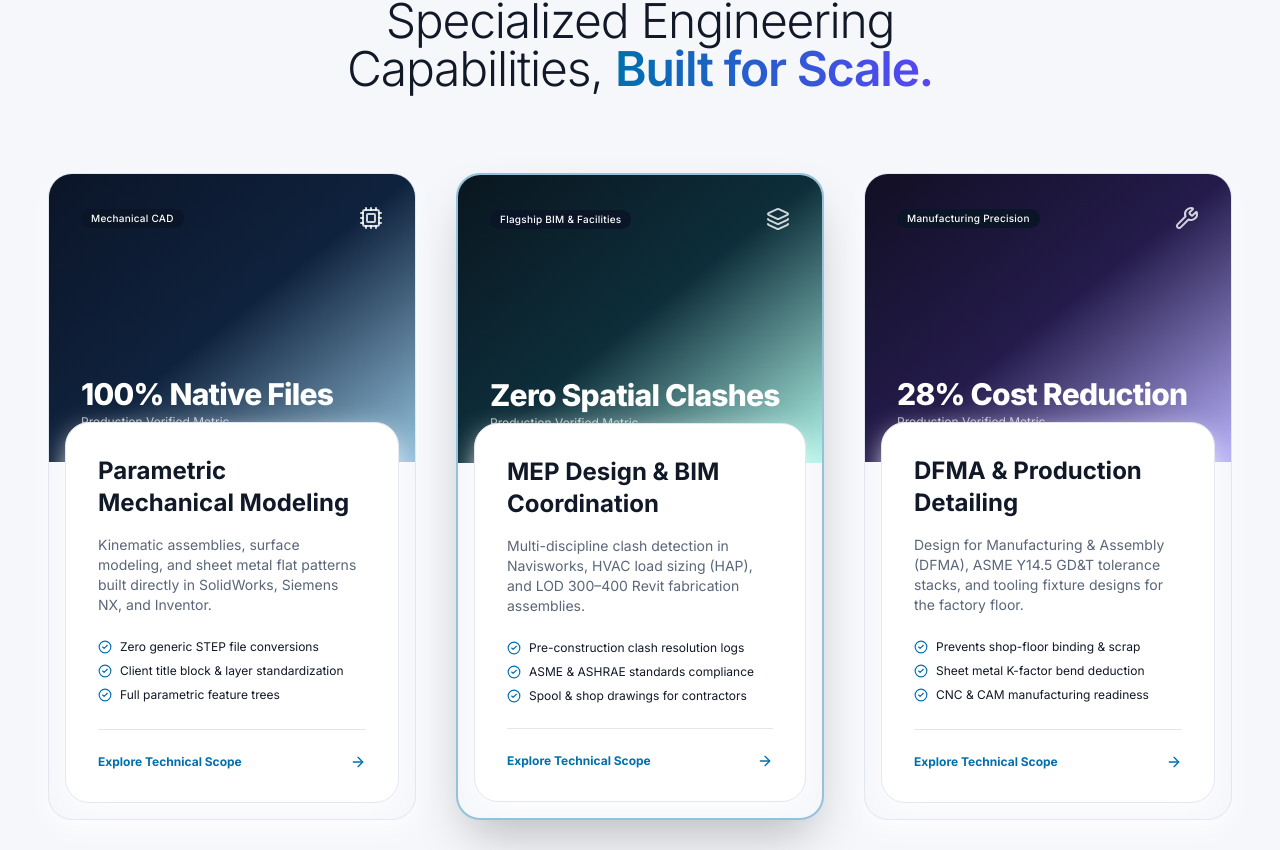
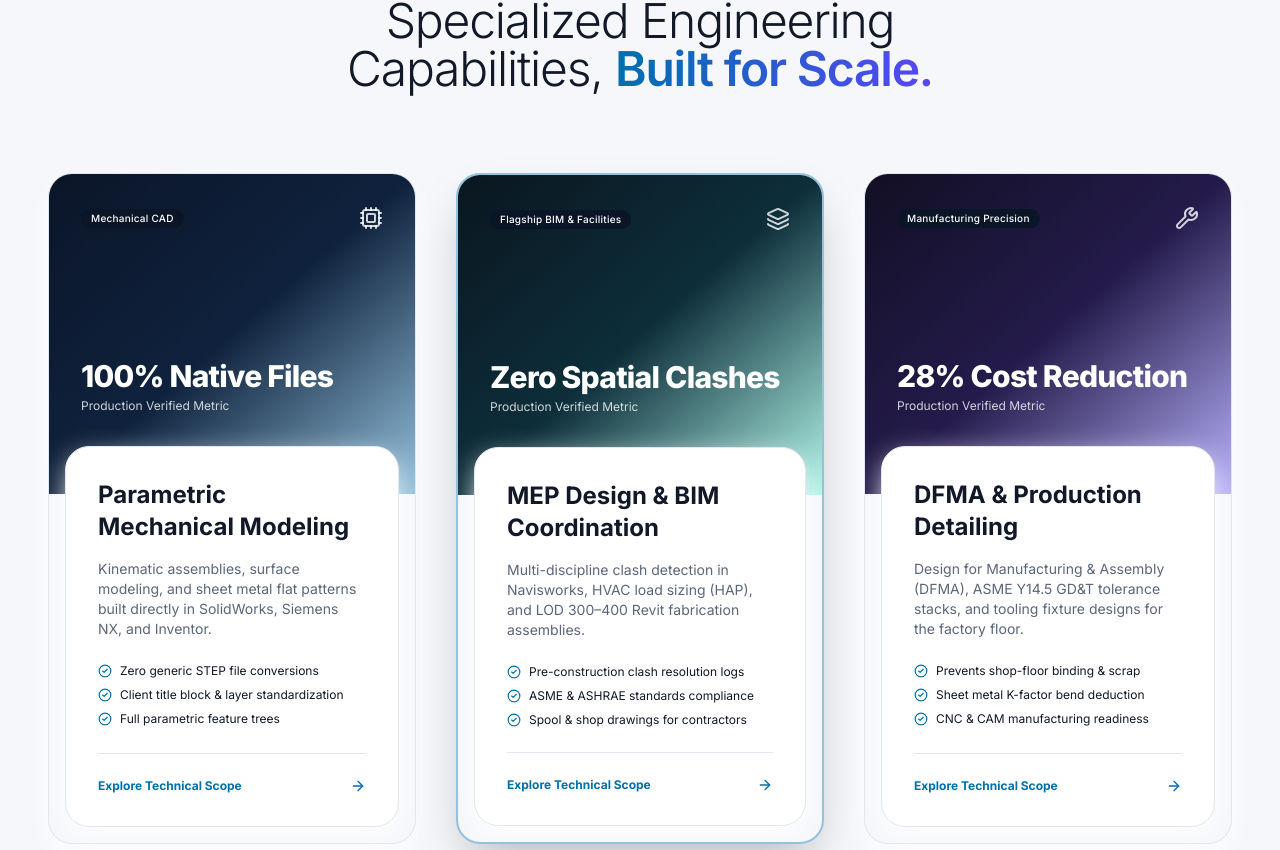
Before and after one commit to mdshafayatullahshanto/escalup, a React (Vite) app: page / in a window 1280 px wide. Shown: the part 2410-3260 px from the top of the page. Built offline with nearby package versions, Linux system fonts and the light colour scheme; no server answers.

Commit message:
fix(cards): fix text overlap on product cards trio by adjusting banner padding and height

```diff
--- a/src/components/ProductCardsTrio.jsx
+++ b/src/components/ProductCardsTrio.jsx
@@ -83,7 +83,7 @@ export default function ProductCardsTrio() {
                 }`}
               >
                 {/* TOP: Abstract Tall Gradient Image / Banner */}
-                <div className={`h-64 sm:h-72 bg-gradient-to-br ${card.gradient} p-8 flex flex-col justify-between relative overflow-hidden`}>
+                <div className={`h-72 sm:h-80 bg-gradient-to-br ${card.gradient} p-8 pb-16 sm:pb-20 flex flex-col justify-between relative overflow-hidden`}>
                   {/* Technical CAD blueprint mesh */}
                   <div className="absolute inset-0 blueprint-grid opacity-20 pointer-events-none" />
 
@@ -98,14 +98,14 @@ export default function ProductCardsTrio() {
                     <div className="text-2xl sm:text-3xl font-extrabold text-white tracking-tight">
                       {card.metric}
                     </div>
-                    <div className="text-xs text-white/70 mt-0.5">
+                    <div className="text-xs text-white/80 mt-1">
                       Production Verified Metric
                     </div>
                   </div>
                 </div>
 
                 {/* BOTTOM: Overlapping White Content Card Surface */}
-                <div className="p-6 sm:p-8 bg-white dark:bg-[#11161B] -mt-10 mx-3 sm:mx-4 mb-4 rounded-2xl sm:rounded-3xl shadow-card relative z-10 flex-1 flex flex-col justify-between border border-[#E2E6EE] dark:border-white/10">
+                <div className="p-6 sm:p-8 bg-white dark:bg-[#11161B] -mt-10 sm:-mt-12 mx-3 sm:mx-4 mb-4 rounded-2xl sm:rounded-3xl shadow-card relative z-10 flex-1 flex flex-col justify-between border border-[#E2E6EE] dark:border-white/10">
                   <div className="space-y-4">
                     <h3 className="text-xl sm:text-2xl font-bold text-[#111827] dark:text-white leading-tight">
                       {card.title}
```
